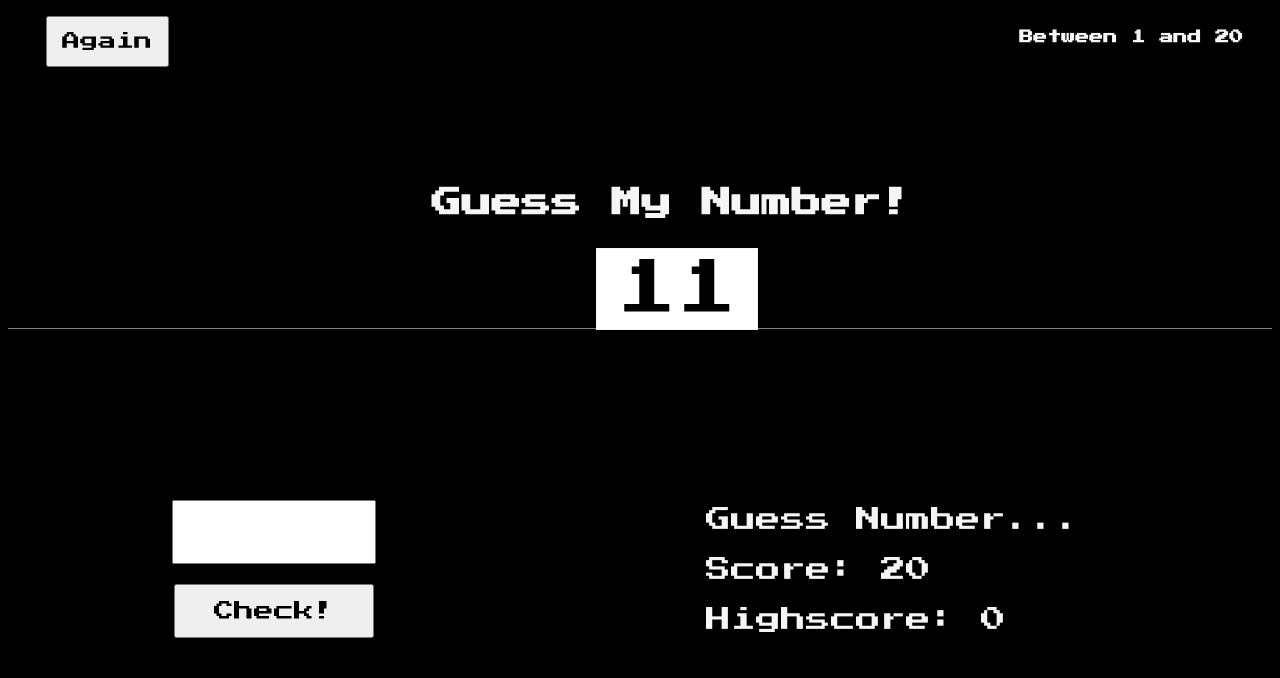
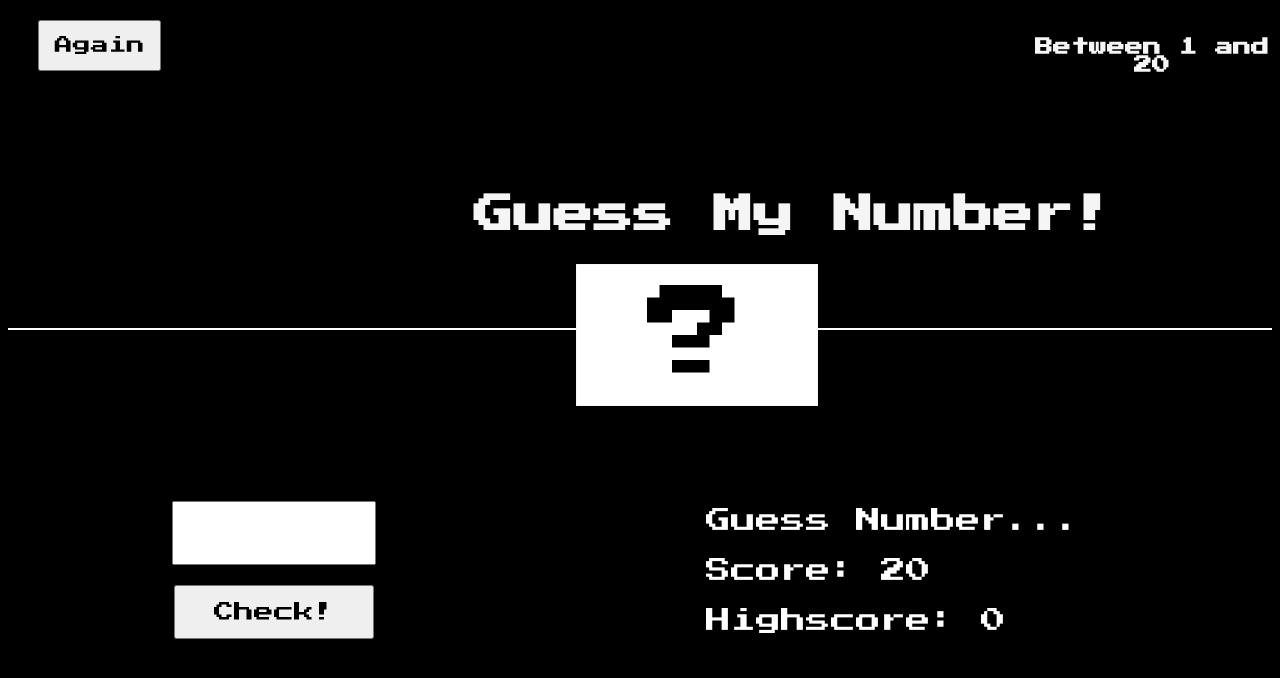
Before and after one commit to srihk96/guess-my-number, a plain HTML site: page index.html in a window 1280 px wide. Both pictures are taken after a click on the button "Again". Drawn offline with Linux system fonts and the light colour scheme.

Commit message:
cleaner code for game play

```diff
--- a/index.html
+++ b/index.html
@@ -15,7 +15,13 @@
             <button class="btn-again" type="button">Again</button>
             <h3 class="between">Between 1 and 20</h3>
             <h1>Guess My Number!</h1>
-            <div class="number"> <p>? </p> </div>
+            <div class="number"> ?  </div>
+            <!----
+            <div class="key">
+                <h1>Guess My Number!</h1>
+                <div class="number"> ?  </div>
+            </div>
+            -->
         </div>
     </header>
     <main>
--- a/script.js
+++ b/script.js
@@ -2,25 +2,50 @@ let secretNumber = Math.trunc(Math.random() * 20) + 1;
 let score = 20;
 let highScore = 0;
 
-document.querySelector(".number").textContent = secretNumber;
+const displayMessage = function (message) {
+  document.querySelector(".message").textContent = message;
+};
+
 document.querySelector(".score").textContent = score;
 document.querySelector(".highScore").textContent = highScore;
-
 document.querySelector(".btn-check").addEventListener("click", function () {
   const guess = Number(document.querySelector(".guess").value);
 
   //No guess
   if (!guess) {
-    document.querySelector(".message").textContent = "No Number Entered";
+    displayMessage("No Number Entered");
   } //Player Wins
   else if (guess === secretNumber) {
-    document.querySelector(".message").textContent = "Correct Guess!!";
+    displayMessage("You Win 🎊");
+    document.querySelector(".number").textContent = secretNumber;
     document.querySelector("body").style.backgroundColor = "#60b347";
     if (score > highScore) {
       highScore = score;
       document.querySelector(".highScore").textContent = highScore;
     }
-  } //Guess High
+  } //Guess is different
+  else if (guess != secretNumber) {
+    displayMessage(guess > secretNumber ? `Too High ⬆️` : `Too Low ⬇️`);
+    if (score > 1) {
+      score--;
+      document.querySelector(".score").textContent = score;
+    } else {
+      displayMessage("You Lost ☹️");
+      document.querySelector(".score").textContent = score;
+    }
+  }
+});
+
+//Play Again
+document.querySelector(".btn-again").addEventListener("click", function () {
+  score = 20;
+  secretNumber = Math.trunc(Math.random() * 20) + 1;
+  document.querySelector(".number").textContent = "?";
+  document.querySelector(".score").textContent = score;
+  document.querySelector("body").style.backgroundColor = "black";
+});
+
+/*Guess High
   else if (guess > secretNumber) {
     if (score > 1) {
       document.querySelector(".message").textContent = "Too high";
@@ -29,7 +54,8 @@ document.querySelector(".btn-check").addEventListener("click", function () {
     } else {
       document.querySelector(".message").textContent = "You Lost ☹️";
     }
-  } else if (guess < secretNumber) {
+  } //Guess Low
+  else if (guess < secretNumber) {
     if (score > 1) {
       document.querySelector(".message").textContent = "Too low";
       score--;
@@ -37,13 +63,4 @@ document.querySelector(".btn-check").addEventListener("click", function () {
     } else {
       document.querySelector(".message").textContent = "You Lost 😐";
     }
-  }
-});
-
-//Play Again
-document.querySelector(".btn-again").addEventListener("click", function () {
-  secretNumber = Math.trunc(Math.random() * 20) + 1;
-  document.querySelector(".number").textContent = secretNumber;
-  score = 20;
-  document.querySelector(".score").textContent = score;
-});
+  } */
--- a/style.css
+++ b/style.css
@@ -10,9 +10,16 @@ body {
 }
 
 header {
+  height: 40vh;
+  display: flex;
+  justify-content: center;
+  align-items: center;
+  border-bottom: 2px solid white;
+  /*
   position: relative;
   height: 40vh;
   border-bottom: 1px solid gray;
+  */
 }
 
 main {
@@ -30,6 +37,7 @@ main {
 }
 
 .right {
+  color: white;
   width: 40rem;
   font-size: 2.5rem;
 }
@@ -38,15 +46,14 @@ main {
 
 h1 {
   position: absolute;
-  font-size: 3rem;
+  font-size: 4rem;
   text-align: center;
-  top: 50%;
-  left: 33.5%;
+  left: 37%;
 }
 
 h3 {
   position: absolute;
-  font-size: 1.4rem;
+  font-size: 1.8rem;
   text-align: center;
   top: 2.5%;
   left: 80%;
@@ -65,13 +72,13 @@ h3 {
   background-color: white;
   color: black;
   position: absolute;
-  left: 46.5%;
-  top: 75%;
+  left: 45%;
+  top: 33%;
   text-align: center;
-  font-size: 6rem;
-  width: 15rem;
+  font-size: 10rem;
+  width: 20rem;
   text-align: center;
-  padding: 1rem 0.5rem;
+  padding: 2rem 2rem;
   border: 1px solid whitesmoke;
 }
 
```
